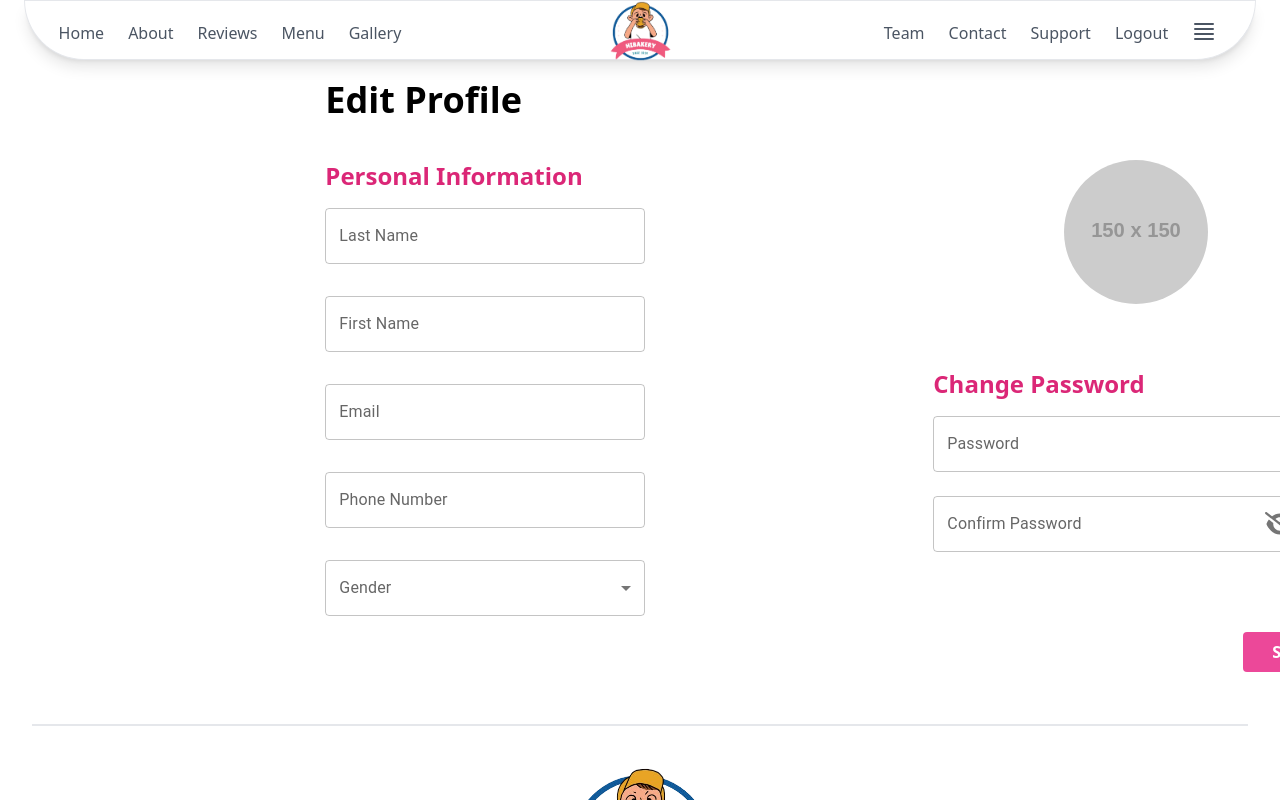
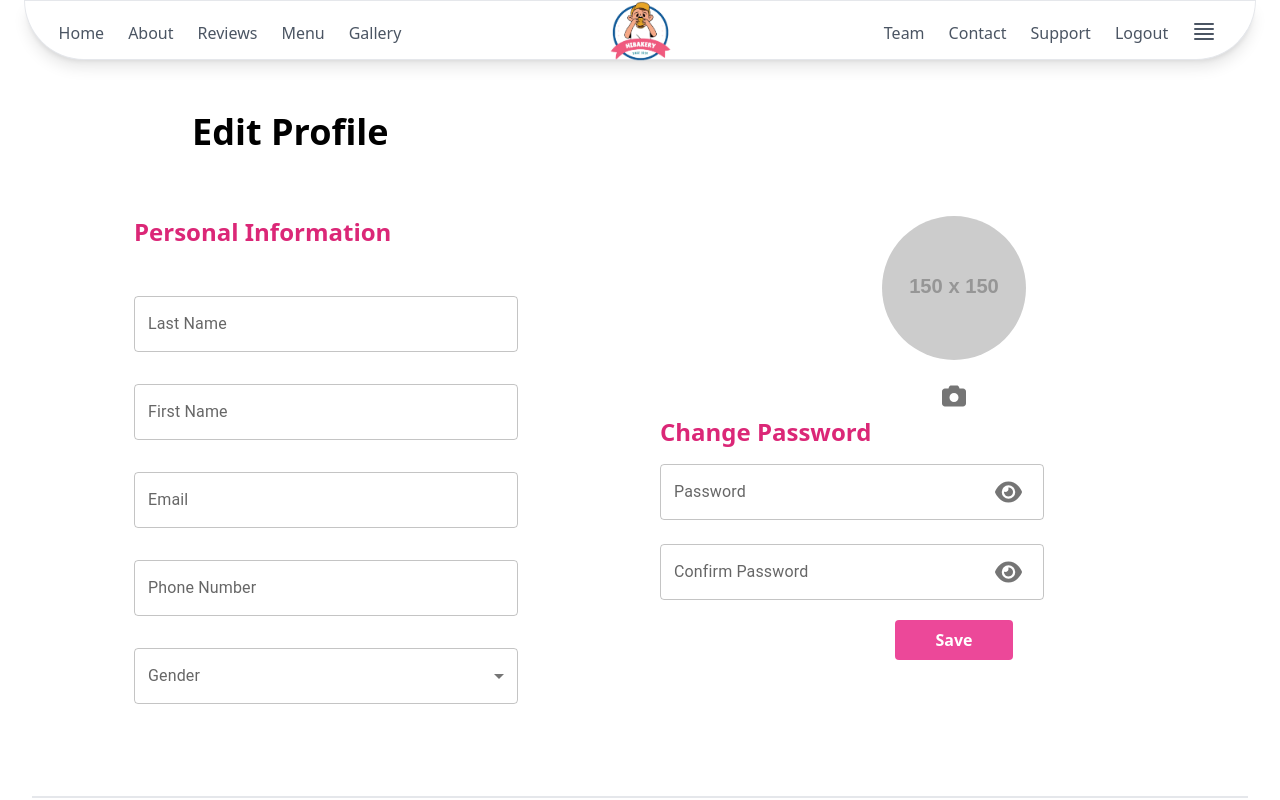
Before and after one commit to AVG-Team/HiBakery, a React (Vite) app in the folder website/: page /thong-tin-ca-nhan in a window 1280 px wide. Built offline with nearby package versions, Linux system fonts and the light colour scheme.

Commit message:
fix: profileUI

```diff
--- a/website/src/pages/PrivacyPolicy/index.jsx
+++ b/website/src/pages/PrivacyPolicy/index.jsx
@@ -2,7 +2,8 @@ import Breadcrumb from "../Breadcrumb/index.jsx";
 
 export default function PrivacyPolicy() {
     return (
-        <div className="max-w mx-auto px-40">
+        <div className="mt-20">
+            <div className="container lg:max-w-full mx-auto px-4 sm:max-w-lg sm:px-6 lg:px-40">
                 <Breadcrumb/>
                 <h1 className="text-3xl font-bold">Policy Delivery: Ensuring Quality Service at HiBakery</h1>
 
@@ -11,38 +12,51 @@ export default function PrivacyPolicy() {
                 </p>
 
                 <p className="text-xl mb-4">
-                At HiBakery, we understand that policy delivery is an essential part of providing the best shopping experience for our customers. Our policies are not just regulations; they are our commitment to you, ensuring satisfaction and trust.
+                    At HiBakery, we understand that policy delivery is an essential part of providing the best shopping
+                    experience for our customers. Our policies are not just regulations; they are our commitment to you,
+                    ensuring satisfaction and trust.
                 </p>
 
                 <h2 className="text-xl font-semibold">1. Commitment to Quality</h2>
                 <p className="text-xl mb-4">
-                We prioritize product and service quality above all else. Our policies are built on principles of transparency and fairness, making it easy for you to understand and adhere to them. Every product is thoroughly inspected before it reaches you, ensuring you receive the best.
+                    We prioritize product and service quality above all else. Our policies are built on principles of
+                    transparency and fairness, making it easy for you to understand and adhere to them. Every product is
+                    thoroughly inspected before it reaches you, ensuring you receive the best.
                 </p>
 
                 <h2 className="text-xl font-semibold">2. Responding to Customer Needs</h2>
                 <p className="text-xl mb-4">
-                We continuously listen to customer feedback to improve our processes for delivery, returns, and customer support. Our policies are adjusted to meet real needs, making your shopping experience easier and more convenient.
+                    We continuously listen to customer feedback to improve our processes for delivery, returns, and customer
+                    support. Our policies are adjusted to meet real needs, making your shopping experience easier and more
+                    convenient.
                 </p>
 
                 <h2 className="text-xl font-semibold">3. Prompt Customer Support</h2>
                 <p className="text-xl mb-4">
-                Our customer support team is available 24/7 to address any inquiries and assist you throughout your shopping journey. We believe that effective communication policies will help resolve any issues quickly.
+                    Our customer support team is available 24/7 to address any inquiries and assist you throughout your
+                    shopping journey. We believe that effective communication policies will help resolve any issues quickly.
                 </p>
 
                 <h2 className="text-xl font-semibold">4. Information Security</h2>
                 <p className="text-xl mb-4">
-                We are committed to protecting your personal information through strict privacy policies. Any information you provide is encrypted and stored securely, giving you peace of mind when shopping at HiBakery.
+                    We are committed to protecting your personal information through strict privacy policies. Any
+                    information you provide is encrypted and stored securely, giving you peace of mind when shopping at
+                    HiBakery.
                 </p>
 
                 <h2 className="text-xl font-semibold">5. Evaluation and Improvement</h2>
                 <p className="text-xl mb-4">
-                We regularly assess the effectiveness of our current policies and seek ways to improve them. Your satisfaction is our motivation to continuously enhance our services.
+                    We regularly assess the effectiveness of our current policies and seek ways to improve them. Your
+                    satisfaction is our motivation to continuously enhance our services.
                 </p>
 
                 <h2 className="text-xl font-semibold">Conclusion</h2>
                 <p className="text-xl mb-4">
-                At HiBakery, we are dedicated to providing the best service through clear and effective policy delivery. Every decision is aimed at the ultimate goal: bringing you satisfaction and trust. Let us serve you on this exciting shopping journey!
+                    At HiBakery, we are dedicated to providing the best service through clear and effective policy delivery.
+                    Every decision is aimed at the ultimate goal: bringing you satisfaction and trust. Let us serve you on
+                    this exciting shopping journey!
                 </p>
+            </div>
         </div>
     );
 }
--- a/website/src/pages/Profile/index.jsx
+++ b/website/src/pages/Profile/index.jsx
@@ -1,128 +1,181 @@
 // eslint-disable-next-line no-unused-vars
-import React, { useState } from "react";
-import { IconButton, InputAdornment, TextField, MenuItem } from "@mui/material";
-import { FontAwesomeIcon } from "@fortawesome/react-fontawesome";
-import { faCamera, faEyeSlash } from "@fortawesome/free-solid-svg-icons";
+import React, { useState, useEffect } from 'react';
+import { FontAwesomeIcon } from '@fortawesome/react-fontawesome';
+import { faCamera, faEye, faEyeSlash } from '@fortawesome/free-solid-svg-icons';
+import { IconButton, InputAdornment, TextField, MenuItem } from '@mui/material';
+
+const useWindowSize = () => {
+    const [windowSize, setWindowSize] = useState({
+        width: window.innerWidth,
+        height: window.innerHeight,
+    });
+
+    useEffect(() => {
+        const handleResize = () => {
+            setWindowSize({
+                width: window.innerWidth,
+                height: window.innerHeight,
+            });
+        };
+
+        window.addEventListener('resize', handleResize);
+
+        return () => window.removeEventListener('resize', handleResize);
+    }, []);
+
+    return windowSize;
+};
 
 export default function EditProfile() {
     const [values, setValues] = useState({
-        lastName: "",
-        firstName: "",
-        email: "",
-        phoneNumber: "",
-        gender: "",
-        password: "",
-        confirmPassword: "",
+        lastName: '',
+        firstName: '',
+        email: '',
+        phoneNumber: '',
+        gender: '',
+        password: '',
+        confirmPassword: '',
         showPassword: false,
         showConfirmPassword: false,
     });
+    const {width} = useWindowSize();
 
-    const [profileImage, setProfileImage] = useState("https://via.placeholder.com/150");
+    const [profileImage, setProfileImage] = useState('https://via.placeholder.com/150');
 
     const handleChange = (prop) => (event) => {
-        setValues({ ...values, [prop]: event.target.value });
+        setValues({...values, [prop]: event.target.value});
     };
 
     const handleClickShowPassword = () => {
-        setValues({ ...values, showPassword: !values.showPassword });
+        setValues({...values, showPassword: !values.showPassword});
     };
 
     const handleClickShowConfirmPassword = () => {
-        setValues({ ...values, showConfirmPassword: !values.showConfirmPassword });
+        setValues({...values, showConfirmPassword: !values.showConfirmPassword});
     };
 
     const handleImageUpload = (event) => {
         const file = event.target.files[0];
         if (file) {
             const imageUrl = URL.createObjectURL(file);
-            setProfileImage(imageUrl); // Update profile image with the uploaded file
+            setProfileImage(imageUrl);
         }
     };
 
+    const gridStyle =
+        width < 768 // Kiểm tra nếu kích thước màn hình nhỏ hơn 768px (mobile)
+            ? {
+                gridTemplateAreas: `
+                    'avatar'
+                    'personalInfo'
+                    'changePassword'
+                  `,
+                gridTemplateColumns: '1fr',
+            }
+            : {
+                gridTemplateAreas: `
+                    'personalInfo avatar'
+                    'changePassword avatar'
+                  `,
+                gridTemplateColumns: '1fr 1fr',
+            };
+
     return (
-        <div className="container flex justify-center p-8 pt-20 mx-48">
+        <div className="mt-20">
+            <div className="container mx-auto md:mx-40 p-4 md:p-8 mb-0">
+                <p className="text-4xl font-bold">Edit Profile</p>
+            </div>
+
+            <div
+                className="container w-full mx-auto p-4 md:p-8 grid gap-10 justify-center items-start"
+                style={gridStyle} // Áp dụng style đã xác định
+            >
                 {/* Personal Information */}
-            <div className="w-1/2 pr-0">
-                <p className="mb-10 text-4xl font-bold">Edit Profile</p>
-
-                <h2 className="mb-4 text-2xl font-bold text-pink-600">Personal Information</h2>
-                <div className="space-y-8 max-w-80">
+                <div className="w-full flex justify-center items-center" style={{gridArea: 'personalInfo'}}>
+                    <div className="space-y-8 max-w-[24rem] mx-auto">
+                        <h2 className="text-2xl font-bold text-pink-600 mb-4 text-start">Personal Information</h2>
                         <TextField
                             label="Last Name"
                             value={values.lastName}
-                        onChange={handleChange("lastName")}
+                            onChange={handleChange('lastName')}
                             fullWidth
                         />
                         <TextField
                             label="First Name"
                             value={values.firstName}
-                        onChange={handleChange("firstName")}
+                            onChange={handleChange('firstName')}
                             fullWidth
                         />
                         <TextField
                             label="Email"
                             type="email"
                             value={values.email}
-                        onChange={handleChange("email")}
+                            onChange={handleChange('email')}
                             fullWidth
                         />
                         <TextField
                             label="Phone Number"
                             value={values.phoneNumber}
-                        onChange={handleChange("phoneNumber")}
+                            onChange={handleChange('phoneNumber')}
                             fullWidth
                         />
-                    <TextField select label="Gender" value={values.gender} onChange={handleChange("gender")} fullWidth>
-                        <MenuItem value="male" sx={{ "&:hover": { backgroundColor: "#ec407a" } }}>
-                            Male
-                        </MenuItem>
-                        <MenuItem value="female" sx={{ "&:hover": { backgroundColor: "#ec407a" } }}>
-                            Female
-                        </MenuItem>
-                        <MenuItem value="preferNotToSay" sx={{ "&:hover": { backgroundColor: "#ec407a" } }}>
-                            I don't want to say
-                        </MenuItem>
+                        <TextField
+                            select
+                            label="Gender"
+                            value={values.gender}
+                            onChange={handleChange('gender')}
+                            fullWidth
+                        >
+                            <MenuItem value="male" sx={{'&:hover': {backgroundColor: '#ec407a'}}}>Male</MenuItem>
+                            <MenuItem value="female"
+                                      sx={{'&:hover': {backgroundColor: '#ec407a'}}}>Female</MenuItem>
+                            <MenuItem value="preferNotToSay" sx={{'&:hover': {backgroundColor: '#ec407a'}}}>I don't
+                                want to say</MenuItem>
                         </TextField>
                     </div>
                 </div>
 
-            {/* Avatar and Password */}
-            <div className="w-1/3">
-                <div className="relative mt-20 mb-6">
-                    <img src={profileImage} alt="Profile" className="object-cover mx-auto rounded-full w-36 h-36" />
+                <div>
+                    {/* Avatar Section */}
+                    <div className="flex flex-col items-center mb-6 md:mb-0" style={{gridArea: 'avatar'}}>
+                        <img
+                            src={profileImage}
+                            alt="Profile"
+                            className="rounded-full w-28 h-28 md:w-36 md:h-36 object-cover mb-4"
+                        />
                         <input
                             type="file"
                             accept="image/*"
                             onChange={handleImageUpload}
-                        style={{ display: "none" }}
+                            style={{display: 'none'}}
                             id="image-upload"
                         />
                         <div className="flex justify-end">
                             <label htmlFor="image-upload">
-                            <IconButton
-                                component="span"
-                                className="absolute p-1 bg-white rounded-full bottom-2 right-2"
-                            >
+                                <IconButton component="span" className="bg-white p-1 rounded-full">
                                     <FontAwesomeIcon icon={faCamera} />
                                 </IconButton>
                             </label>
                         </div>
                     </div>
 
-                <h2 className="mb-4 text-2xl font-bold text-pink-600">Change Password</h2>
+                    {/* Change Password Section */}
+                    <div className={`w-full flex flex-col ${width < 768 ? 'hidden' : ''}`}
+                         style={{gridArea: 'changePassword'}}>
+                        <h2 className="text-2xl font-bold text-pink-600 mb-4">Change Password</h2>
                         <div className="space-y-6 max-w-96">
                             <TextField
                                 label="Password"
-                        type={values.showPassword ? "text" : "password"}
+                                type={values.showPassword ? 'text' : 'password'}
                                 value={values.password}
-                        onChange={handleChange("password")}
+                                onChange={handleChange('password')}
                                 fullWidth
                                 className="mb-4"
                                 InputProps={{
                                     endAdornment: (
                                         <InputAdornment position="end">
                                             <IconButton onClick={handleClickShowPassword}>
-                                        {/* {values.showPassword ? <VisibilityOff /> : <Visibility />} */}
+                                                {values.showConfirmPassword ? <FontAwesomeIcon icon={faEyeSlash} /> : <FontAwesomeIcon icon={faEye} />}
                                             </IconButton>
                                         </InputAdornment>
                                     ),
@@ -130,20 +183,16 @@ export default function EditProfile() {
                             />
                             <TextField
                                 label="Confirm Password"
-                        type={values.showConfirmPassword ? "text" : "password"}
+                                type={values.showConfirmPassword ? 'text' : 'password'}
                                 value={values.confirmPassword}
-                        onChange={handleChange("confirmPassword")}
+                                onChange={handleChange('confirmPassword')}
                                 fullWidth
                                 className="mb-4"
                                 InputProps={{
                                     endAdornment: (
                                         <InputAdornment position="end">
                                             <IconButton onClick={handleClickShowConfirmPassword}>
-                                        {values.showConfirmPassword ? (
-                                            <FontAwesomeIcon icon={faEyeSlash} />
-                                        ) : (
-                                            <FontAwesomeIcon icon={faEyeSlash} />
-                                        )}
+                                                {values.showConfirmPassword ? <FontAwesomeIcon icon={faEyeSlash} /> : <FontAwesomeIcon icon={faEye} />}
                                             </IconButton>
                                         </InputAdornment>
                                     ),
@@ -151,12 +200,67 @@ export default function EditProfile() {
                             />
                         </div>
 
-                <div className="flex justify-end">
-                    <button className="w-24 px-4 py-2 mt-20 font-bold text-white transition bg-pink-500 rounded hover:bg-pink-600">
+                        <div className="flex justify-center">
+                            <button
+                                className="mt-5 bg-pink-500 text-white font-bold py-2 px-10 rounded w-auto text-center">
                                 Save
                             </button>
                         </div>
                     </div>
                 </div>
-    );
+                <div className={`w-full flex flex-col ${width > 768 ? 'hidden' : ''}`}
+                     style={{gridArea: 'changePassword'}}>
+                    <h2 className="text-2xl font-bold text-pink-600 mb-4">Change Password</h2>
+                    <div className="space-y-6 max-w-96">
+                        <TextField
+                            label="Password"
+                            type={values.showPassword ? 'text' : 'password'}
+                            value={values.password}
+                            onChange={handleChange('password')}
+                            fullWidth
+                            className="mb-4"
+                            InputProps={{
+                                endAdornment: (
+                                    <InputAdornment position="end">
+                                        <IconButton onClick={handleClickShowPassword}>
+                                            {values.showConfirmPassword ? <FontAwesomeIcon icon={faEyeSlash} /> : <FontAwesomeIcon icon={faEye} />}
+                                        </IconButton>
+                                    </InputAdornment>
+                                ),
+                            }}
+                        />
+                        <TextField
+                            label="Confirm Password"
+                            type={values.showConfirmPassword ? 'text' : 'password'}
+                            value={values.confirmPassword}
+                            onChange={handleChange('confirmPassword')}
+                            fullWidth
+                            className="mb-4"
+                            InputProps={{
+                                endAdornment: (
+                                    <InputAdornment position="end">
+                                        <IconButton onClick={handleClickShowConfirmPassword}>
+                                            {values.showConfirmPassword ? <FontAwesomeIcon icon={faEyeSlash} /> : <FontAwesomeIcon icon={faEye} />}
+                                        </IconButton>
+                                    </InputAdornment>
+                                ),
+                            }}
+                        />
+                    </div>
+
+                    <div className="flex justify-center">
+                        <button
+                            className="mt-5 md:mt-96 bg-pink-500 text-white font-bold py-2 px-10 rounded w-auto text-center">
+                            Save
+                        </button>
+                    </div>
+                </div>
+
+
+            </div>
+        </div>
+
+
+    )
+        ;
 }
```
Also changed, not shown: 1 other file (tests, documents, lock files or other folders). Lines whose indentation alone changed are shown as unchanged.
